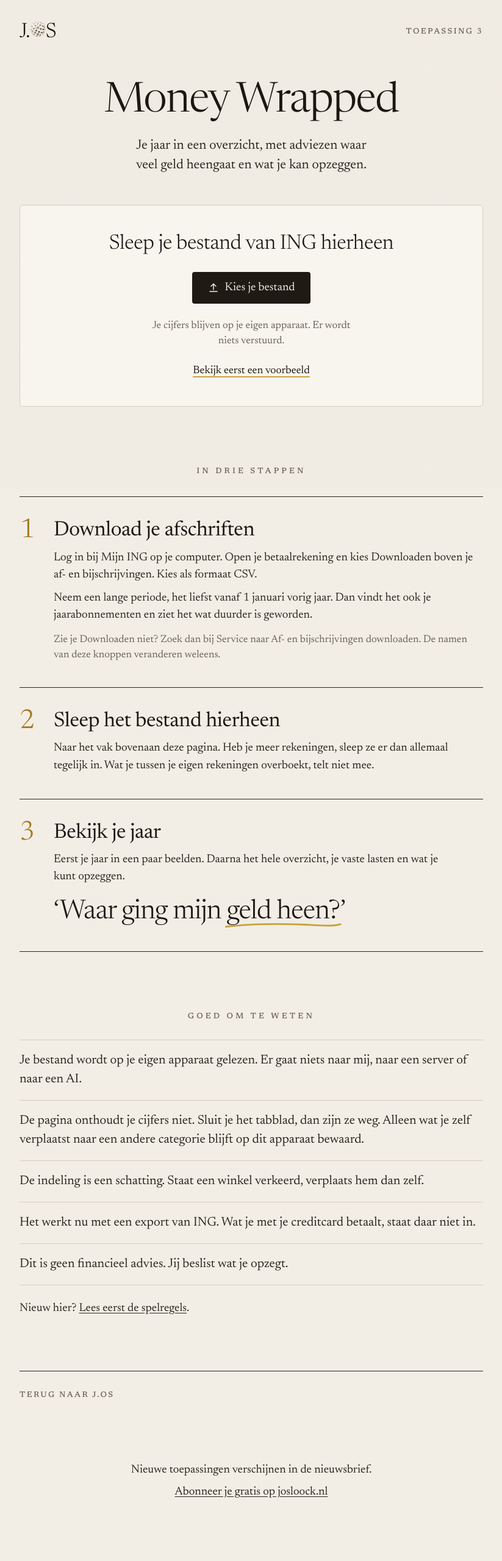
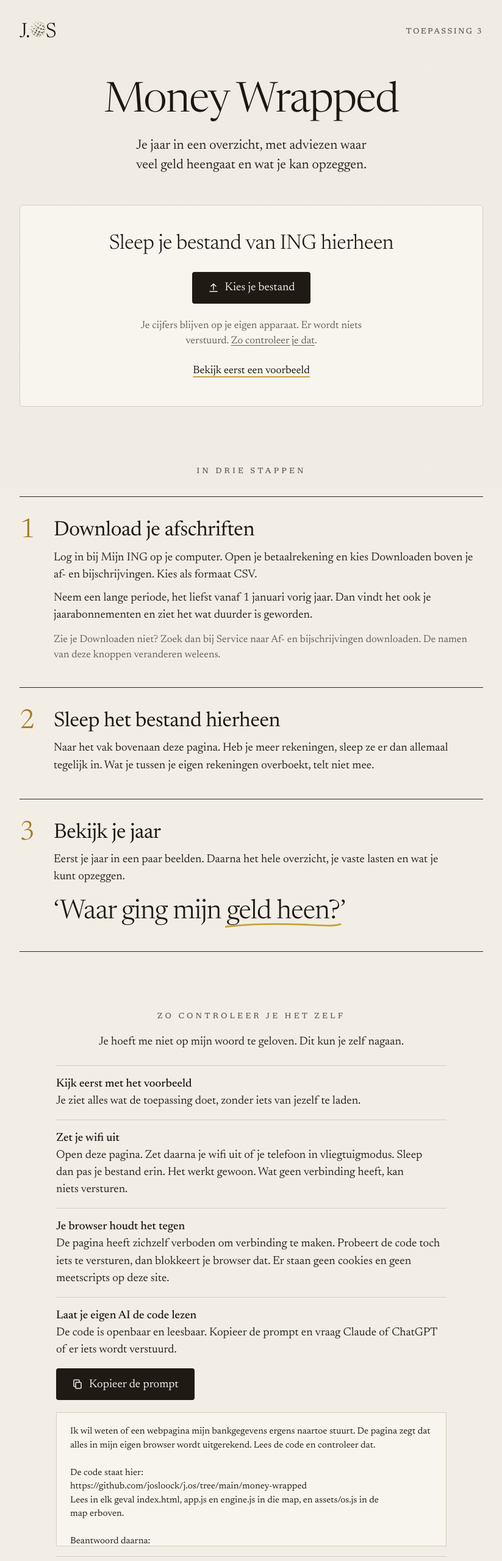
Before and after one commit to josloock/j.os, a plain HTML site: page money-wrapped/index.html in a window 1280 px wide. Shown: the top 2560 px of the page at 61% size, without its empty margins (228-1051 px from the left). Before the commit the page ends 2517 px from the top, so only its background shows below. Drawn offline with Linux system fonts and the light colour scheme.

Commit message:
Money Wrapped: laat bezoekers zelf controleren dat er niets wordt verstuurd
Een blok met vijf controles: het voorbeeld, wifi uit, de blokkade in de
browser, een prompt waarmee je eigen AI de code naleest, en wat er op je
apparaat blijft. Wie offline is, ziet dat het dan ook werkt.

Co-Authored-By: Claude Fable 5.2 <noreply@anthropic.com>
Claude-Session: https://claude.ai/code/session_01MUaCJezL6Xfy1pTWZ3At4v

```diff
--- a/money-wrapped/app.js
+++ b/money-wrapped/app.js
@@ -480,6 +480,16 @@
   $('maanden').addEventListener('click', function (e) { var el = tipDoel(e); if (el) toonTip(el); });
   window.addEventListener('scroll', function () { tip.hidden = true; }, { passive: true });
 
+  // offline: laat zien dat het dan ook werkt
+  function toonOffline() {
+    var uit = window.navigator.onLine === false;
+    $('offline').hidden = !uit;
+    $('offline-hier').hidden = !uit;
+  }
+  window.addEventListener('online', toonOffline);
+  window.addEventListener('offline', toonOffline);
+  toonOffline();
+
   // het voorbeeld meteen openen: via #voorbeeld in het adres, of als de pagina erom vraagt
   if (window.MW_START_VOORBEELD || window.location.hash === '#voorbeeld') {
     try { st.lijsten = [MW.leesING(window.MW_DEMO.csv())]; st.voorbeeld = true; reken(); $('start').hidden = true; $('uitleg').hidden = true; $('resultaat').hidden = false; teken(true); }
--- a/money-wrapped/index.html
+++ b/money-wrapped/index.html
@@ -47,7 +47,8 @@
 Kies je bestand
 </label>
 <input class="sr" type="file" id="bestand" accept=".csv,text/csv,text/plain" multiple>
-<p class="mw-drop-note">Je cijfers blijven op je eigen apparaat. Er wordt niets verstuurd.</p>
+<p class="mw-drop-note">Je cijfers blijven op je eigen apparaat. Er wordt niets verstuurd. <a href="#veilig">Zo controleer je dat</a>.</p>
+<p class="mw-offline" id="offline" hidden><span class="toc-dot" aria-hidden="true"></span>Je bent offline. Het werkt gewoon.</p>
 <button class="mw-link" type="button" id="voorbeeld">Bekijk eerst een voorbeeld</button>
 </div>
 <p class="mw-error" id="fout" role="alert" hidden></p>
@@ -164,11 +165,41 @@ Kies je bestand
 
 </div>
 
+<section class="section" id="veilig" aria-labelledby="veilig-kop">
+<h2 class="caps caps-wide center" id="veilig-kop">Zo controleer je het zelf</h2>
+<p class="mw-lead">Je hoeft me niet op mijn woord te geloven. Dit kun je zelf nagaan.</p>
+<ul class="rules mw-proof">
+<li><strong>Kijk eerst met het voorbeeld</strong>Je ziet alles wat de toepassing doet, zonder iets van jezelf te laden.</li>
+<li><strong>Zet je wifi uit</strong>Open deze pagina. Zet daarna je wifi uit of je telefoon in vliegtuigmodus. Sleep dan pas je bestand erin. Het werkt gewoon. Wat geen verbinding heeft, kan niets versturen.
+<p class="mw-offline" id="offline-hier" hidden><span class="toc-dot" aria-hidden="true"></span>Je bent nu offline. Laad je bestand maar.</p></li>
+<li><strong>Je browser houdt het tegen</strong>De pagina heeft zichzelf verboden om verbinding te maken. Probeert de code toch iets te versturen, dan blokkeert je browser dat. Er staan geen cookies en geen meetscripts op deze site.</li>
+<li><strong>Laat je eigen AI de code lezen</strong>De code is openbaar en leesbaar. Kopieer de prompt en vraag Claude of ChatGPT of er iets wordt verstuurd.
+<button class="button" type="button" data-copy="#controle-prompt">
+<svg viewBox="0 0 18 18" aria-hidden="true"><rect x="6" y="6" width="9" height="10" rx="1.5"/><path d="M12 6V3.5A1.5 1.5 0 0 0 10.5 2h-6A1.5 1.5 0 0 0 3 3.5v8A1.5 1.5 0 0 0 4.5 13H6"/></svg>
+<span>Kopieer de prompt</span>
+</button>
+<pre class="prompt" id="controle-prompt" tabindex="0">Ik wil weten of een webpagina mijn bankgegevens ergens naartoe stuurt. De pagina zegt dat alles in mijn eigen browser wordt uitgerekend. Lees de code en controleer dat.
+
+De code staat hier:
+https://github.com/josloock/j.os/tree/main/money-wrapped
+Lees in elk geval index.html, app.js en engine.js in die map, en assets/os.js in de map erboven.
+
+Beantwoord daarna:
+1. Wordt het bestand dat ik laad, of iets wat eruit komt, ergens naartoe verstuurd? Zoek naar fetch, XMLHttpRequest, sendBeacon, WebSocket, formulieren, en naar afbeeldingen of links met gegevens in het adres.
+2. Wat doet de regel Content-Security-Policy bovenaan index.html, en wat houdt die tegen?
+3. Wat wordt er op mijn eigen apparaat bewaard?
+4. Is er iets waar ik op moet letten voordat ik mijn bankafschriften laad?
+
+Kun je de code niet openen, zeg dat dan en raad niet.</pre></li>
+<li><strong>Wat er op je apparaat blijft</strong>Alleen wat je zelf naar een andere categorie verplaatst. Je cijfers niet. Sluit je het tabblad, dan zijn ze weg.</li>
+</ul>
+</section>
+
 <section class="section" aria-labelledby="weten">
 <h2 class="caps caps-wide center" id="weten">Goed om te weten</h2>
 <ul class="notes">
 <li>Je bestand wordt op je eigen apparaat gelezen. Er gaat niets naar mij, naar een server of naar een AI.</li>
-<li>De pagina onthoudt je cijfers niet. Sluit je het tabblad, dan zijn ze weg. Alleen wat je zelf verplaatst naar een andere categorie blijft op dit apparaat bewaard.</li>
+<li>Kopieer je de samenvatting voor je AI, dan deel je die met je AI. Dat kies je zelf, en je ziet vooraf wat erin staat.</li>
 <li>De indeling is een schatting. Staat een winkel verkeerd, verplaats hem dan zelf.</li>
 <li>Het werkt nu met een export van ING. Wat je met je creditcard betaalt, staat daar niet in.</li>
 <li>Dit is geen financieel advies. Jij beslist wat je opzegt.</li>
--- a/money-wrapped/wrapped.css
+++ b/money-wrapped/wrapped.css
@@ -19,6 +19,11 @@
 .mw-drop .button { margin-top: 22px; cursor: pointer; }
 .mw-drop input:focus-visible + .mw-drop-note { outline: 2px solid var(--oker-dark); outline-offset: 6px; }
 .mw-drop-note { margin-top: 20px; max-width: 420px; font-size: 17px; color: var(--muted); }
+.mw-offline { margin-top: 14px; display: inline-flex; align-items: center; gap: 10px; padding: 6px 14px; border: 1px solid var(--oker); border-radius: 999px; font-size: 17px; color: var(--ink); }
+.mw-proof { margin: 24px auto 0; max-width: 640px; }
+.mw-proof .button, .mw-proof .mw-offline { display: flex; width: fit-content; max-width: 100%; }
+.mw-proof .button { margin-top: 16px; }
+.mw-proof .prompt { max-height: 220px; font-size: 15px; }
 .mw-link {
   margin-top: 10px;
   min-height: 44px;
```
